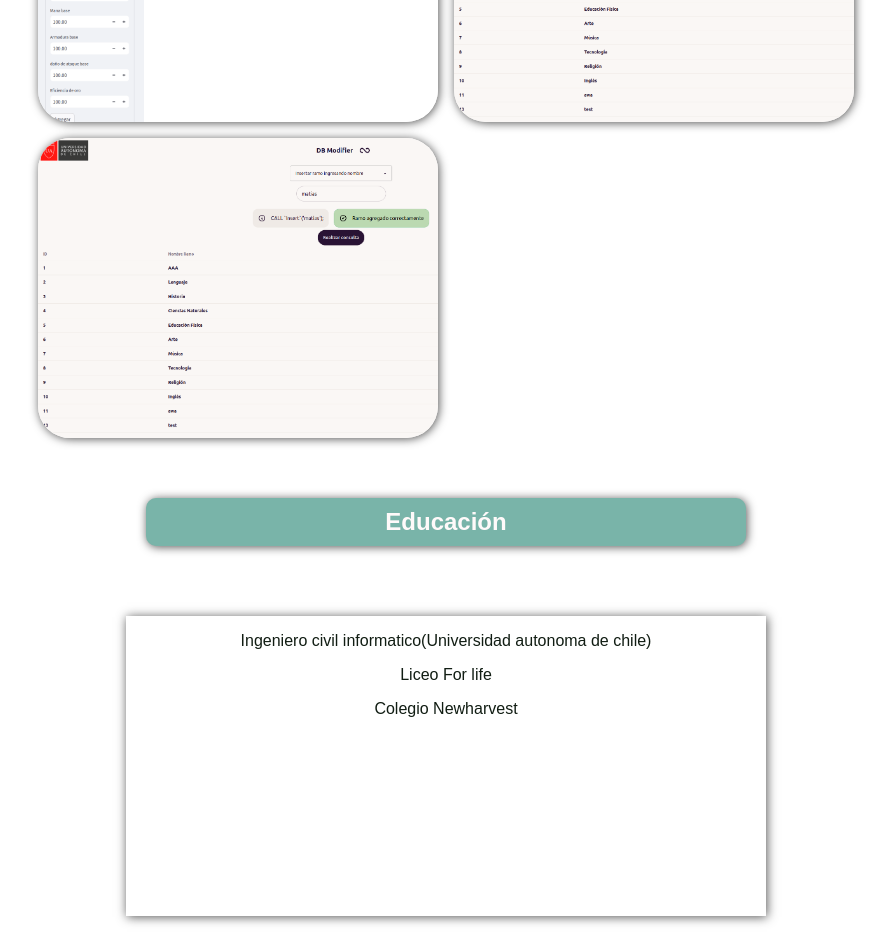
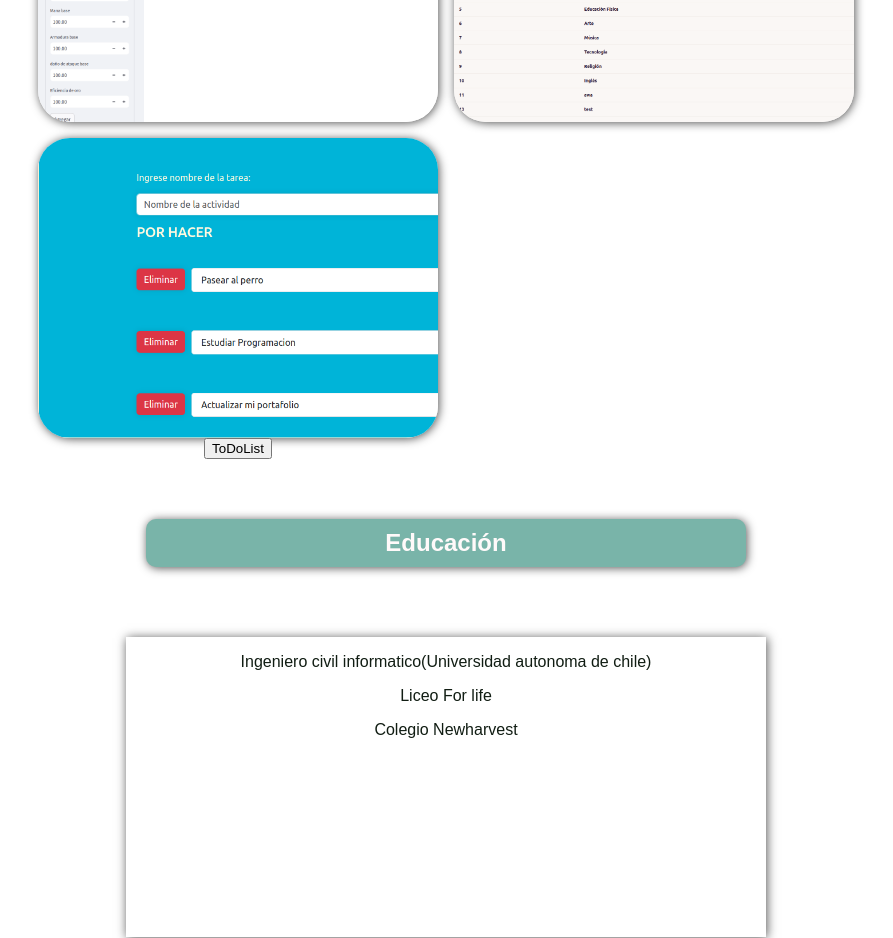
Before and after one commit to Matyplop/portafolio, a plain HTML site: page index.html in a window 1280 px wide. Shown: the part 960-1898 px from the top of the page, without its empty margins (194-1087 px from the left). Drawn offline with nearby package versions, Linux system fonts and the light colour scheme.

Commit message:
agregue el link para el proyecto todolist pero me falta mejorar el boton con boostrap

```diff
--- a/index.html
+++ b/index.html
@@ -91,15 +91,34 @@
 
                 </div>
 
-                <div class="card-product">
+                <div class = "click_category">
+                    <div class="card-product">
 
 
-                    <div class="card-category category-basedatos">
+                        <div class="card-category category-todolist">
+
+
+
+
+
+                        </div>
+                        <a href="https://matyplop.github.io/ToDoList/">
+                            <button type="button" class="btn btn-light">ToDoList</button>
+                        </a>
+
+
+
+
+
 
 
                     </div>
 
+
+
                 </div>
+
+
 
 
 
--- a/styles/index.css
+++ b/styles/index.css
@@ -162,6 +162,21 @@ body,html{
 
     }
 
+.category-todolist{
+    background-image: url(../img/todolist.png);
+    background-size: cover;
+
+
+
+}
+
+
+.boton_posicion{
+
+    margin: flex-end;
+}
+
+
 
 
 
```
Also changed, not shown: img/todolist.png (added).
